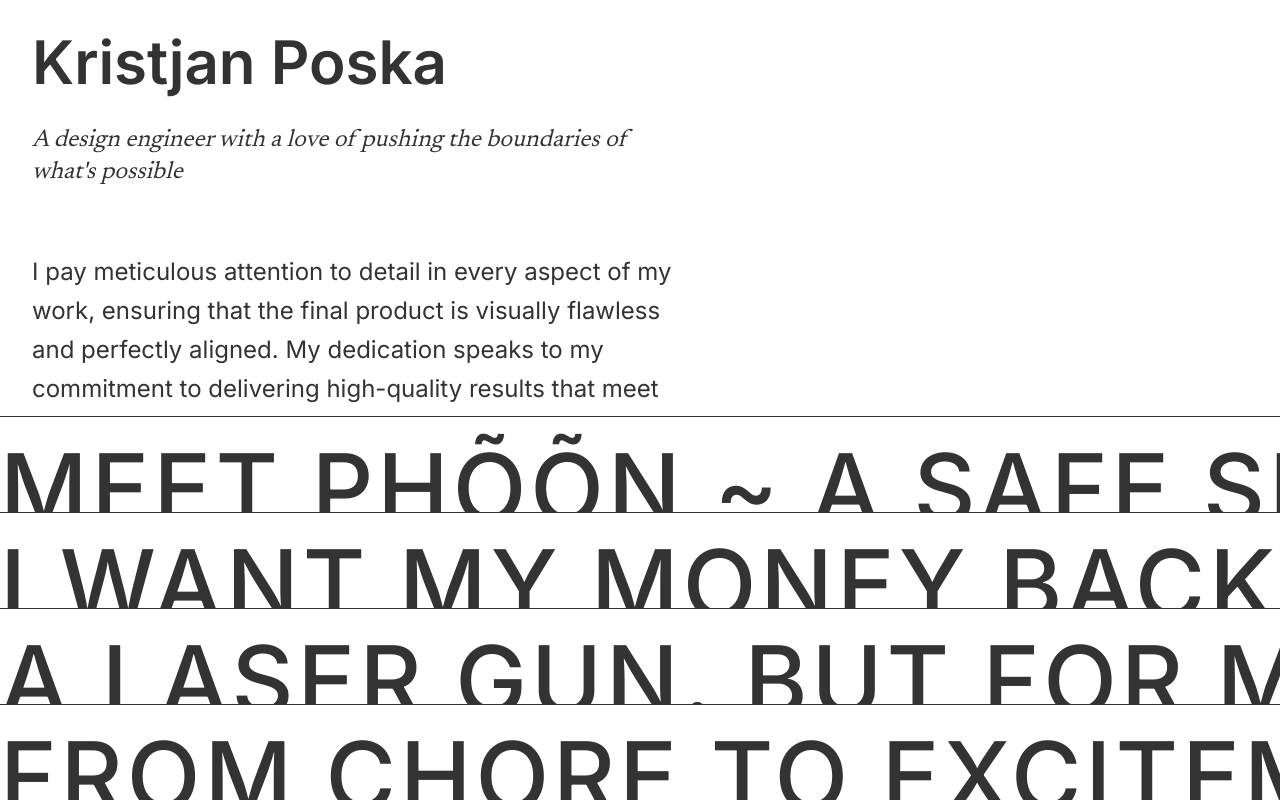
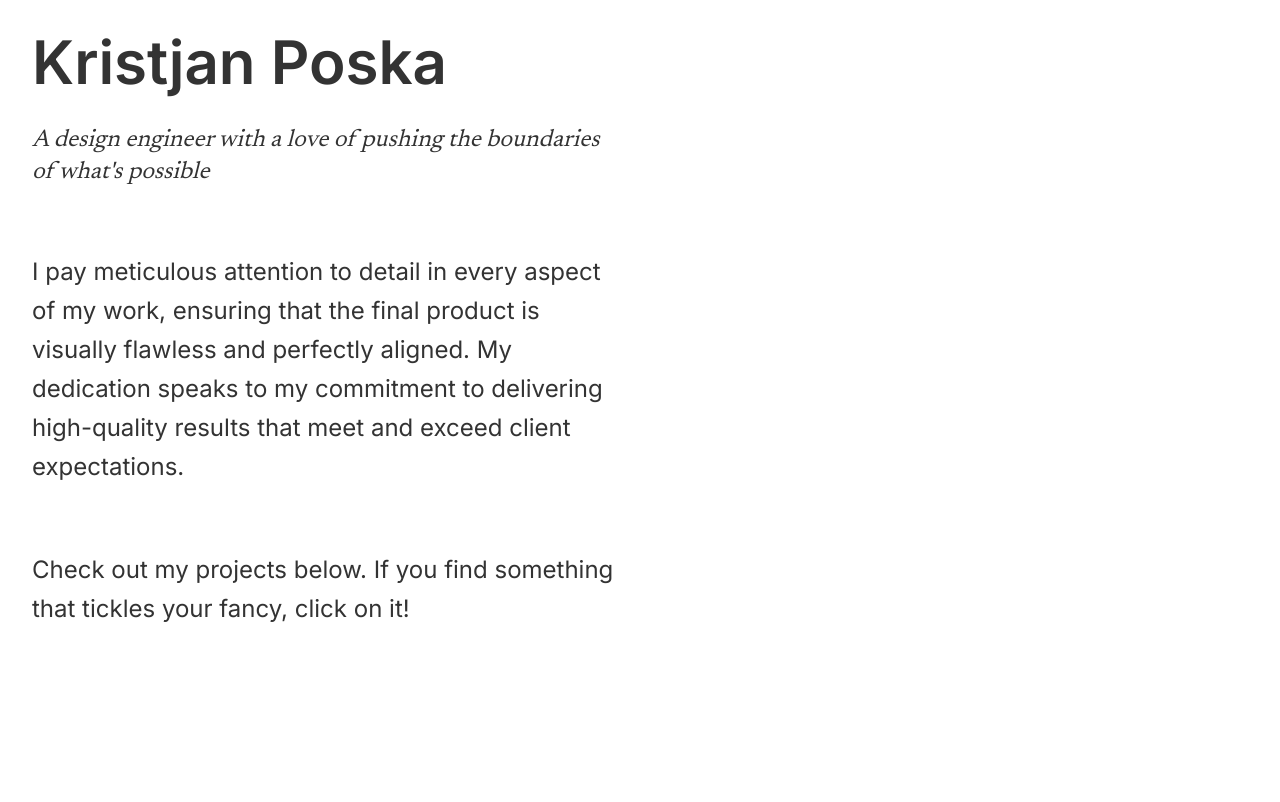
Before and after one commit to pxska/portfolio, a Next.js app: page /new in a window 1280 px wide. Shown: the top 802 px of the page. Built offline with nearby package versions, Linux system fonts and the light colour scheme.

Commit message:
Also fix the top problem

```diff
--- a/src/components/Scroller/Scroller.module.scss
+++ b/src/components/Scroller/Scroller.module.scss
@@ -25,12 +25,17 @@
 
 
 .scrollerContainer {
-  position: absolute;
   overflow: hidden;
   width: 100%;
   display: flex;
   flex-direction: column;
   padding-top: 48px;
+  bottom: -244px;
+  position: relative;
+
+  @media screen and (max-width: 768px) {
+    bottom: 0;
+  }
 }
 
 .scroller {
--- a/src/components/Scroller/ScrollerContainer.js
+++ b/src/components/Scroller/ScrollerContainer.js
@@ -19,7 +19,7 @@
       className={styles.scrollerContainer}
       style={{
         height: `${containerHeight}px`,
-        top: `calc(100vh - ${LENGTH_WITH_SCROLLING}px)`,
+        // top: `calc(100vh - ${LENGTH_WITH_SCROLLING}px)`,
       }}>
       {scrollerData.map(({title, href, tags}, index) => (
         <Scroller
--- a/src/pages/new/index.js
+++ b/src/pages/new/index.js
@@ -28,8 +28,8 @@
 
 const Index = () => {
   return (
-    <div data-animate>
-      <div className="m-8 max-w-prose">
+    <div data-animate className="h-screen">
+      <div className="p-8 max-w-prose">
         <h1 className="font-semibold text-6xl mb-8">Kristjan Poska</h1>
 
         <Stagger amount={0.25}>
@@ -39,7 +39,7 @@
           </em>
         </Stagger>
         <Stagger amount={0.5}>
-          <p className="text-2xl mt-16 leading-relaxed">
+          <p className="text-2xl my-16 leading-relaxed">
             I pay meticulous attention to detail in every aspect of my work,
             ensuring that the final product is visually flawless and perfectly
             aligned. My dedication speaks to my commitment to delivering
@@ -47,7 +47,7 @@
           </p>
         </Stagger>
         <Stagger amount={0.75}>
-          <p className="text-2xl py-16 leading-relaxed">
+          <p className="text-2xl leading-relaxed">
             Check out my projects below. If you find something that tickles your
             fancy, click on it!
           </p>
```
